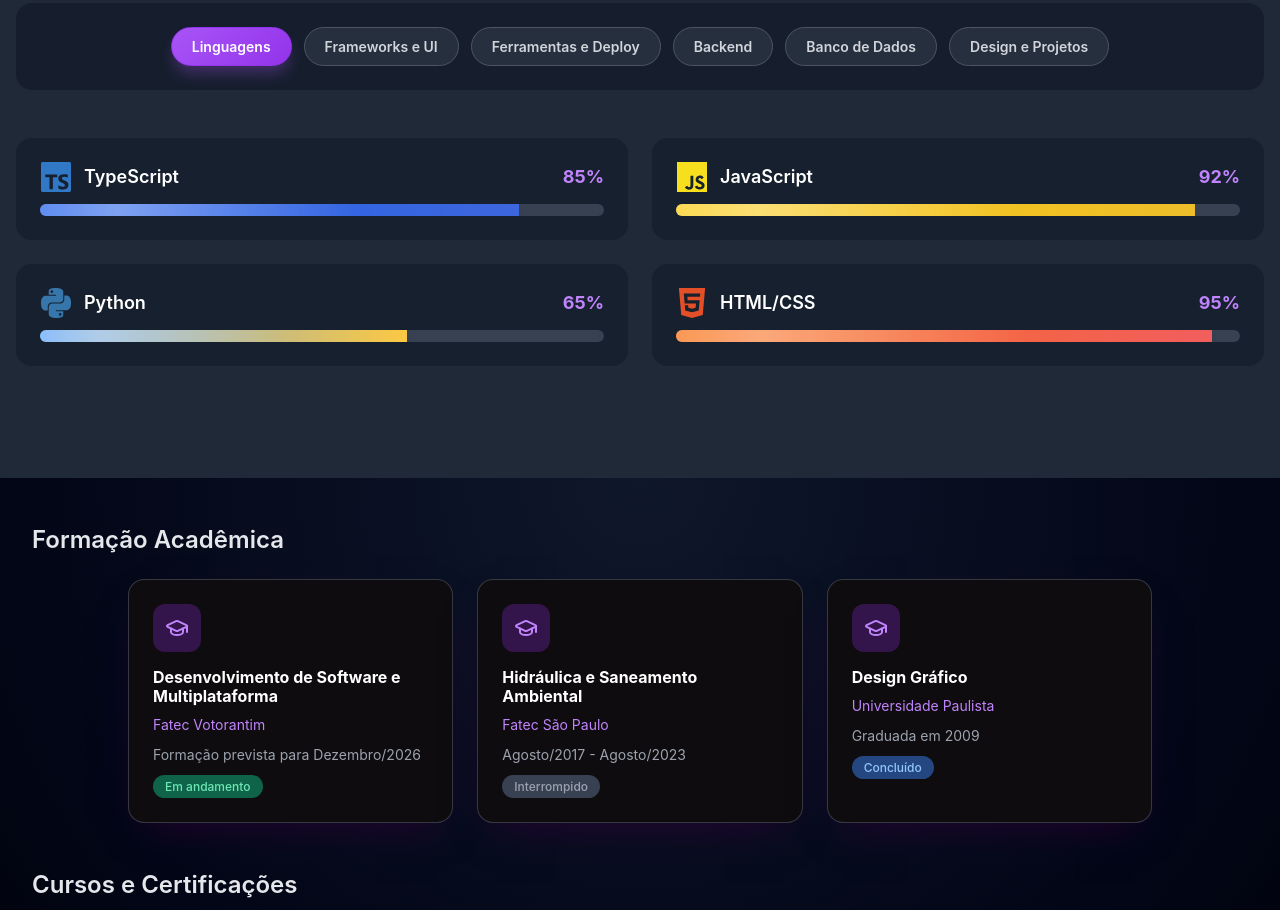
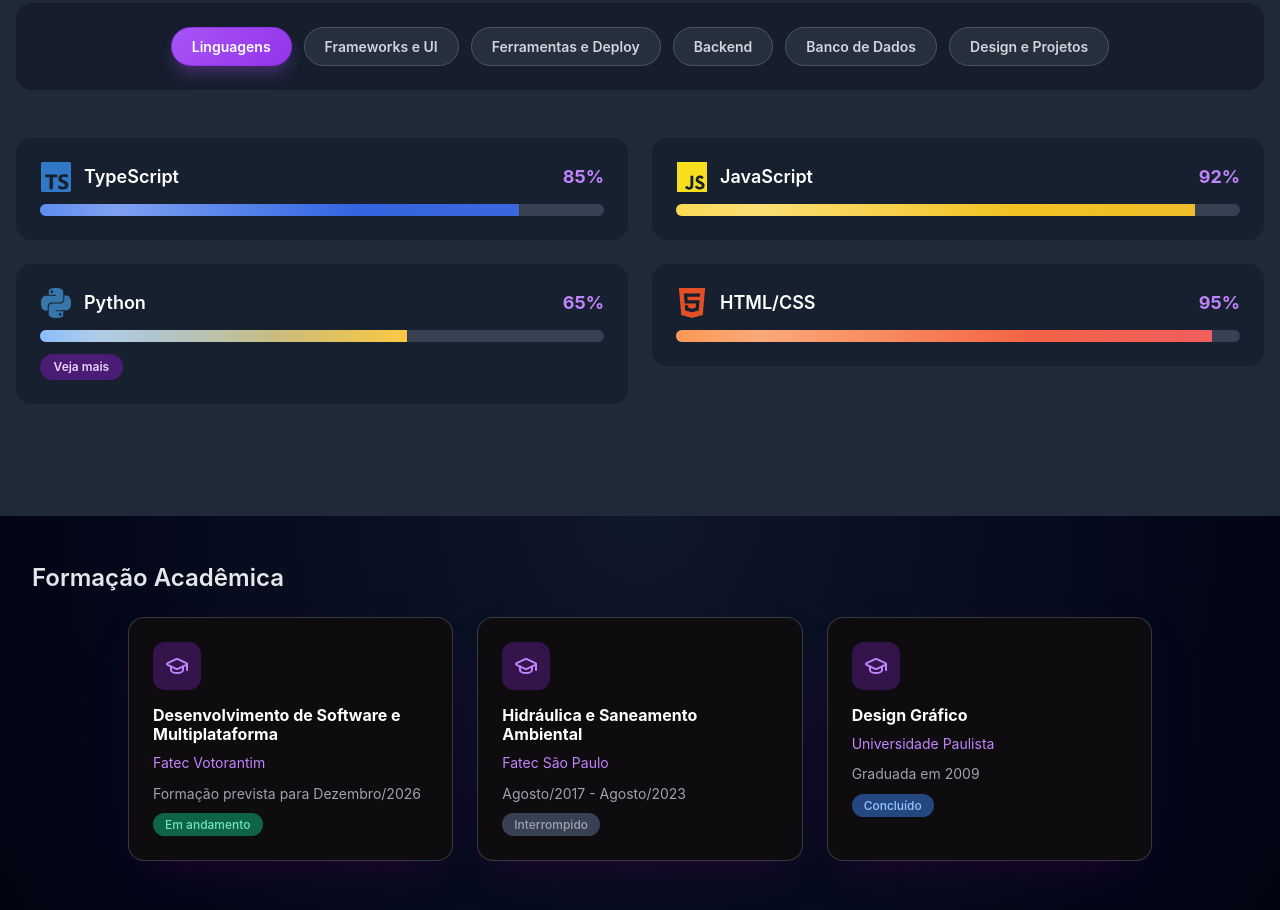
Before and after one commit to isabelmaito/Portfolio, a React (Vite) app: page / in a window 1280 px wide. Shown: the part 2360-3270 px from the top of the page. Built offline with nearby package versions, Linux system fonts and the light colour scheme.

Commit message:
feat: update skills layout and add expandable libraries section for enhanced user experience

```diff
--- a/src/components/Habilidades.css
+++ b/src/components/Habilidades.css
@@ -122,16 +122,11 @@
 
 /* Grid de Habilidades */
 .skills-grid {
-    display: grid;
-    grid-template-columns: repeat(1, 1fr);
+    display: flex;
+    flex-wrap: wrap;
     gap: 1.5rem;
     margin-bottom: 4rem;
-}
-
-@media (min-width: 640px) {
-    .skills-grid {
-        grid-template-columns: repeat(2, 1fr);
-    }
+    align-items: flex-start;
 }
 
 /* Card de Habilidade */
@@ -139,6 +134,12 @@
     padding: 1.5rem;
     border-radius: 1rem;
     transition: all 0.3s ease;
+    flex: 0 0 100%;
+    max-width: 100%;
+}
+
+.skill-card.expanded {
+    /* Em flexbox, manter a mesma largura; só a altura cresce */
 }
 
 .skill-card:hover {
@@ -224,6 +225,57 @@
     position: relative;
     overflow: hidden;
     box-shadow: 0 4px 6px -1px rgba(0, 0, 0, 0.1);
+}
+
+.skill-more-button {
+    margin-top: 0.75rem;
+    padding: 0.35rem 0.85rem;
+    border-radius: 9999px;
+    border: none;
+    font-size: 0.75rem;
+    font-weight: 600;
+    cursor: pointer;
+    transition: all 0.2s ease;
+}
+
+.skill-more-button.light {
+    background-color: #f3e8ff;
+    color: #6b21a8;
+}
+
+.skill-more-button.light:hover {
+    background-color: #e9d5ff;
+}
+
+.skill-more-button.dark {
+    background-color: rgba(88, 28, 135, 0.8);
+    color: #e9d5ff;
+}
+
+.skill-more-button.dark:hover {
+    background-color: rgba(124, 58, 237, 0.9);
+}
+
+.skill-libs {
+    margin-top: 0.75rem;
+    display: grid;
+    grid-template-columns: repeat(2, minmax(0, 1fr));
+    gap: 0.35rem 0.75rem;
+    font-size: 0.8rem;
+}
+
+.skill-libs.light {
+    color: #374151;
+}
+
+.skill-libs.dark {
+    color: #e5e7eb;
+}
+
+.skill-lib-item {
+    padding: 0.25rem 0.5rem;
+    border-radius: 0.375rem;
+    background-color: rgba(148, 163, 184, 0.15);
 }
 
 /* Cores dos gradientes das barras */
@@ -443,6 +495,15 @@
 
 /* Responsividade */
 @media (min-width: 640px) {
+    .skills-grid {
+        justify-content: space-between;
+    }
+
+    .skill-card {
+        flex: 0 0 calc(50% - 0.75rem);
+        max-width: calc(50% - 0.75rem);
+    }
+
     .section-title {
         font-size: 3rem;
     }
--- a/src/components/Habilidades.jsx
+++ b/src/components/Habilidades.jsx
@@ -41,6 +41,7 @@ import './Habilidades.css';
 export function Habilidades({ darkMode }) {
   const { t } = useTranslation();
   const [activeCategory, setActiveCategory] = useState('Linguagens');
+  const [expandedSkill, setExpandedSkill] = useState(null);
 
   const categories = [
     { id: 'Linguagens', label: t('skills.categories.languages') },
@@ -74,7 +75,15 @@ export function Habilidades({ darkMode }) {
       icon: <SiPython />,
       iconColor: "#3776AB",
       colorClass: "blue-yellow",
-      category: "Linguagens"
+      category: "Linguagens",
+      libs: [
+        "BeautifulSoup4",
+        "Django",
+        "Matplotlib",
+        "Numpy",
+        "Pandas",
+        "Scikit Learn"
+      ]
     },
     {
       name: "HTML/CSS",
@@ -389,7 +398,9 @@ export function Habilidades({ darkMode }) {
               whileInView={{ opacity: 1, x: 0 }}
               transition={{ duration: 0.5, delay: index * 0.03 }}
               viewport={{ once: true, margin: "-50px" }}
-              className={`skill-card ${darkMode ? 'dark' : 'light'}`}
+              className={`skill-card ${darkMode ? 'dark' : 'light'} ${
+                expandedSkill === skill.name ? 'expanded' : ''
+              }`}
             >
               <div className="skill-header">
                 <div className="skill-info">
@@ -451,6 +462,28 @@ export function Habilidades({ darkMode }) {
                   />
                 </motion.div>
               </div>
+              {skill.libs && skill.libs.length > 0 && (
+                <>
+                  <button
+                    type="button"
+                    className={`skill-more-button ${darkMode ? 'dark' : 'light'}`}
+                    onClick={() =>
+                      setExpandedSkill(prev => (prev === skill.name ? null : skill.name))
+                    }
+                  >
+                    {expandedSkill === skill.name ? 'Veja menos' : 'Veja mais'}
+                  </button>
+                  {expandedSkill === skill.name && (
+                    <div className={`skill-libs ${darkMode ? 'dark' : 'light'}`}>
+                      {skill.libs.map(lib => (
+                        <span key={lib} className="skill-lib-item">
+                          {lib}
+                        </span>
+                      ))}
+                    </div>
+                  )}
+                </>
+              )}
             </motion.div>
           ))}
         </div>
```
